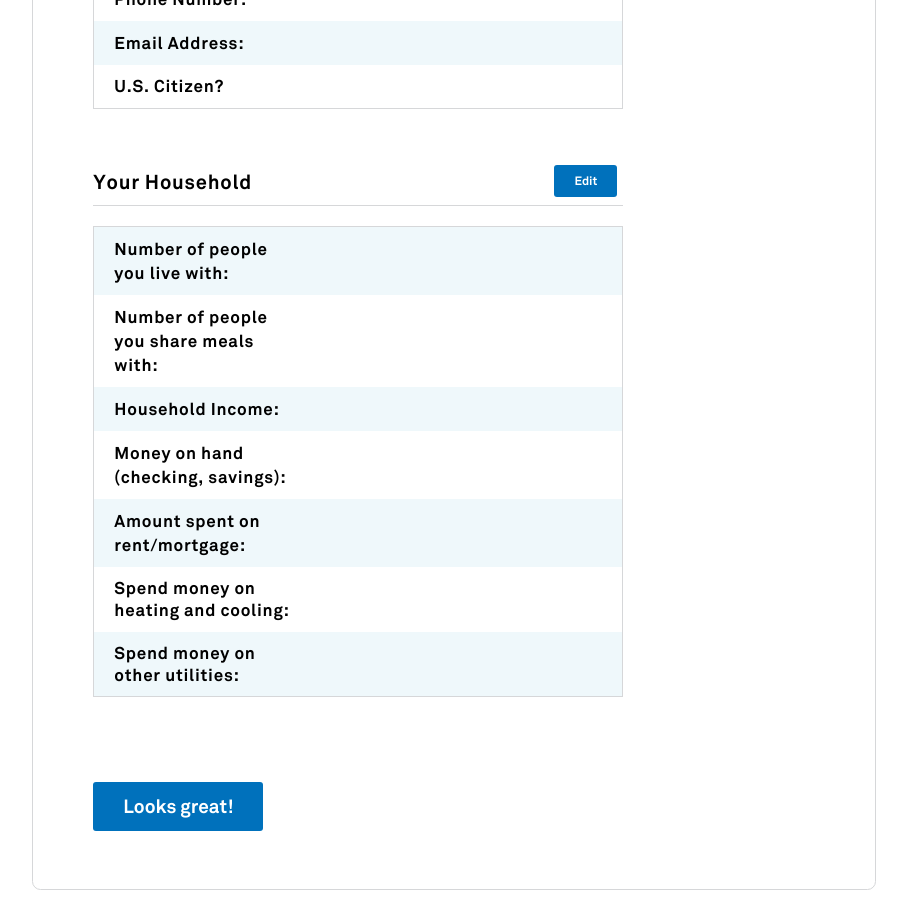
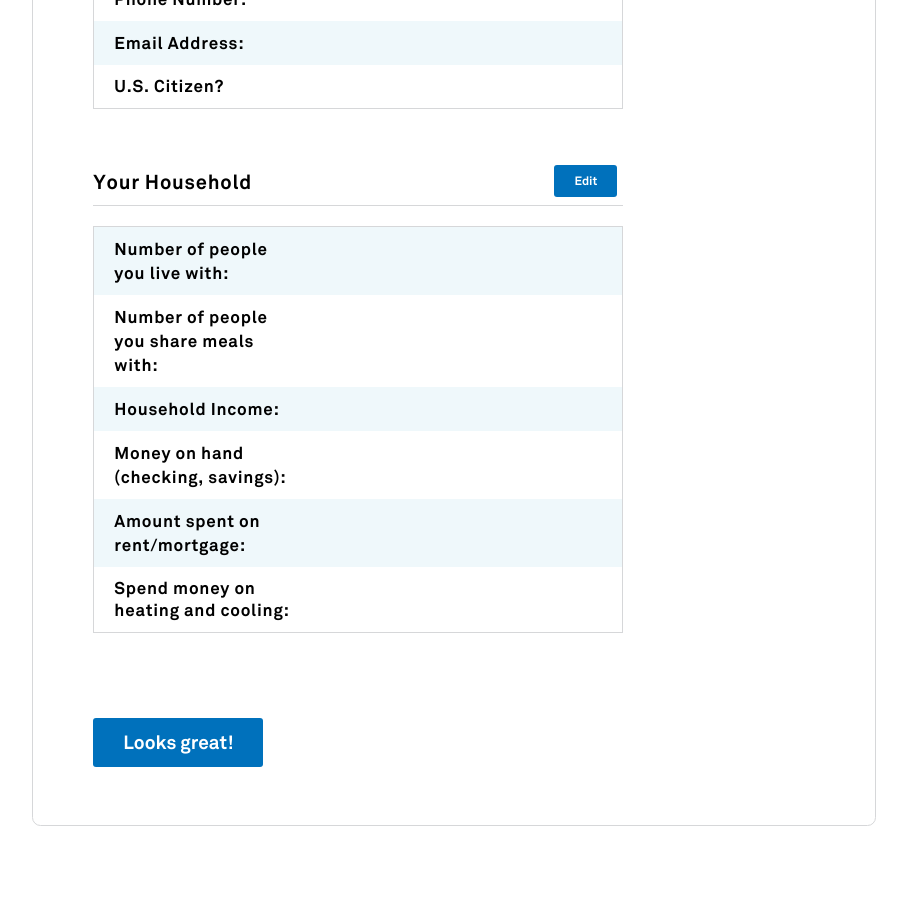
Before and after one commit to carlosmez/benefits-enrollment, a Jekyll site: the page built from 07-application/review.html, in a window 1280 px wide and 900 px high, scrolled down 716 px. Shown: the whole window, without its empty margins (186-1093 px from the left). Built offline with Jekyll 4.4.1, drawn with Linux system fonts in a browser that asks for light colours; after the commit the page ends 1552 px from its top, so only the background shows below that.

Commit message:
removed electricity and cooling questions on review page

```diff
--- a/07-application/review.html
+++ b/07-application/review.html
@@ -131,19 +131,19 @@
 	</div>
 	<div class="summary__data">
 		<div class="summary__item medicaid-only">
-			<label for="householdSize"">Number of people you live with:</label>
+			<label for="householdSize">Number of people you live with:</label>
 			<input type="tel" id="householdSize" required disabled />
 		</div>
 		<div class="summary__item snap-only">
-			<label for="householdShareMeals"">Number of people you share meals with:</label>
+			<label for="householdShareMeals">Number of people you share meals with:</label>
 			<input type="tel" id="householdShareMeals" required disabled />
 		</div>
 		<div class="summary__item">
-			<label for="householdIncome"">Household Income: </label>
+			<label for="householdIncome">Household Income: </label>
 			<input type="tel" id="householdIncome" required disabled />
 		</div>
 		<div class="summary__item">
-			<label for="householdSavings"">Money on hand (checking, savings): </label>
+			<label for="householdSavings">Money on hand (checking, savings): </label>
 			<input type="tel" id="householdSavings" required disabled />
 		</div>
 		<div class="summary__item">
@@ -155,38 +155,6 @@
 				<h4 class="fake-label">Spend money on heating and cooling:</h4>
 				<p class="fake-input" id="print-heatingCoolingExpenses"></p>
 			</div>
-			<fieldset>
-				<legend class="prompt__primary-text">Do you spend money on heating and cooling?</legend>
-				<ul class="usa-unstyled-list response__radiogroup--inline">
-					<li>
-						<input id="heatingCoolingExpensesYes" type="radio" name="heatingCoolingExpenses" value="Yes" required="">
-	        	<label for="heatingCoolingExpensesYes">Yes</label>
-					</li>
-					<li>
-						<input id="heatingCoolingExpensesNo" type="radio" name="heatingCoolingExpenses" value="No" required="" checked>
-	        	<label for="heatingCoolingExpensesNo">No</label>
-					</li>
-				</ul>
-			</fieldset>
-		</div>
-		<div class="summary__item snap-only">
-			<div class="fieldset-summary">
-				<h4 class="fake-label">Spend money on other utilities:</h4>
-				<p class="fake-input" id="print-otherUtilities"></p>
-			</div>
-			<fieldset>
-				<legend class="prompt__primary-text">Do you spend money on heating and cooling?</legend>
-				<ul class="usa-unstyled-list response__radiogroup--inline">
-					<li>
-						<input id="otherUtilitiesYes" type="radio" name="otherUtilities" value="Yes" required="">
-	        	<label for="otherUtilitiesYes">Yes</label>
-					</li>
-					<li>
-						<input id="otherUtilitiesNo" type="radio" name="otherUtilities" value="No" required="" checked>
-	        	<label for="otherUtilitiesNo">No</label>
-					</li>
-				</ul>
-			</fieldset>
 		</div>
 	</div>
 	<button class="summary__update-btn" type="button">Update</button>
```
